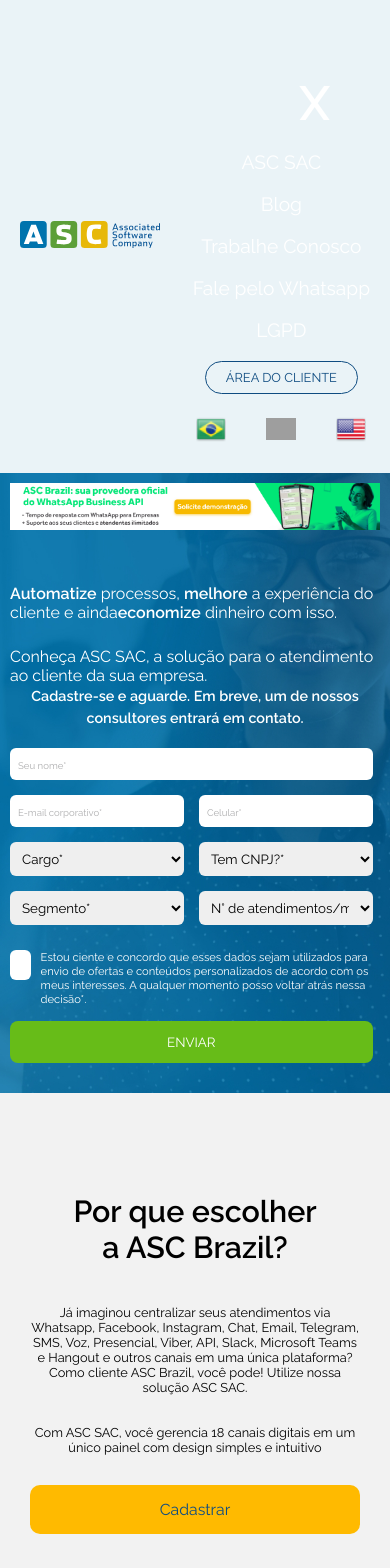
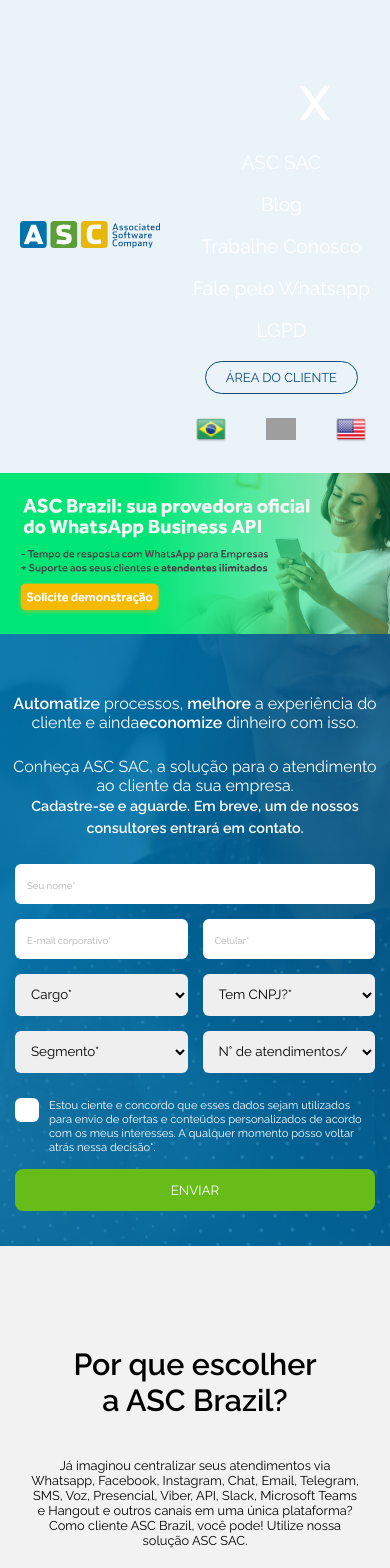
Before and after one commit to Rafael-Santos-DV/clone-home-page-ascbrazil-nextjs, a Next.js app: page / in a window 390 px wide. Shown: the top 1568 px of the page. Built offline with nearby package versions, Linux system fonts and the light colour scheme; grey boxes are pictures that could not be loaded.

Commit message:
resolved resposiveness mobile

```diff
--- a/src/components/Card/style.ts
+++ b/src/components/Card/style.ts
@@ -20,4 +20,18 @@
   &:hover {
     transform: scale(1.03);
   }
+
+  @media only screen and (max-width: 990px) {
+    padding: 20px;
+    gap: 10px;
+
+    img {
+      max-width: 35px;
+      padding-top: 15px;
+    }
+
+    span {
+      font-size: 0.9rem;
+    }
+  }
 `;
--- a/src/pages/index.tsx
+++ b/src/pages/index.tsx
@@ -42,6 +42,7 @@
 import { useState } from 'react';
 
 import hamburger from '../assets/barra.svg';
+import bannerMobile from '../assets/banner-mobile.png';
 
 const Home: React.FC<NextPage> = () => {
   const [isMobile, setMobile] = useState(true);
@@ -124,7 +125,16 @@
           <ArticleBanner>
             <Link href="/">
               <a>
-                <img src={banner.src} alt="Banner Atendimento" />
+                <img
+                  src={banner.src}
+                  alt="Atendimento Whatsapp"
+                  className="banner-desktop"
+                />
+                <img
+                  src={bannerMobile.src}
+                  alt="Atendimento Whatsapp"
+                  className="banner-mobile"
+                />
               </a>
             </Link>
           </ArticleBanner>
--- a/src/styles/Pages/Home.ts
+++ b/src/styles/Pages/Home.ts
@@ -167,12 +167,29 @@
   @media only screen and (max-width: 980px) {
     padding: 10px;
   }
+
+  @media only screen and (max-width: 568px) {
+    padding: 0px;
+  }
 `;
 
 export const ArticleBanner = styled.article`
   img {
     width: 100%;
     max-width: 850px;
+
+    &.banner-mobile {
+      display: none;
+    }
+
+    @media only screen and (max-width: 568px) {
+      &.banner-desktop {
+        display: none;
+      }
+      &.banner-mobile {
+        display: block;
+      }
+    }
   }
 `;
 
@@ -184,6 +201,10 @@
 
   @media only screen and (max-width: 980px) {
     grid-template-columns: 1fr;
+  }
+
+  @media only screen and (max-width: 568px) {
+    padding: 10px;
   }
 `;
 
@@ -209,6 +230,7 @@
   @media only screen and (max-width: 980px) {
     justify-content: center;
     align-items: center;
+    text-align: center;
 
     h1 {
       display: none;
@@ -294,19 +316,28 @@
   @media only screen and (max-width: 980px) {
     width: 100%;
     max-width: 100%;
-    display: flex;
-    flex-wrap: wrap;
+    padding: 5px;
 
     input,
     button,
     select {
-      padding: 8px;
-      width: 47%;
+      &:focus {
+        border: none;
+        box-shadow: none;
+        outline: 2px solid ${(props) => props.theme.colors.orangeDark};
+      }
+    }
+  }
+
+  @media only screen and (max-width: 445px) {
+    grid-template-columns: repeat(2, minmax(100px, 1fr));
+    input[name='name'] {
+      width: 100%;
     }
 
-    input[name='name'],
-    button {
-      width: 98%;
+    input[name='email'],
+    input[name='tel'],
+    select {
     }
   }
 `;
@@ -323,8 +354,8 @@
     align-items: center;
     justify-content: center;
     position: relative;
-    width: 30px;
-    height: 30px;
+    width: 20px;
+    height: 20px;
     overflow: hidden;
     background-color: #fff;
     border: none;
@@ -338,8 +369,8 @@
         position: absolute;
         left: 0;
         top: 0;
-        width: 8px;
-        height: 15px;
+        width: 6px;
+        height: 10px;
         display: inline-block;
         border-bottom: 4px solid #fff;
         border-right: 4px solid #fff;
```
Also changed, not shown: src/assets/banner-mobile.png (added).
